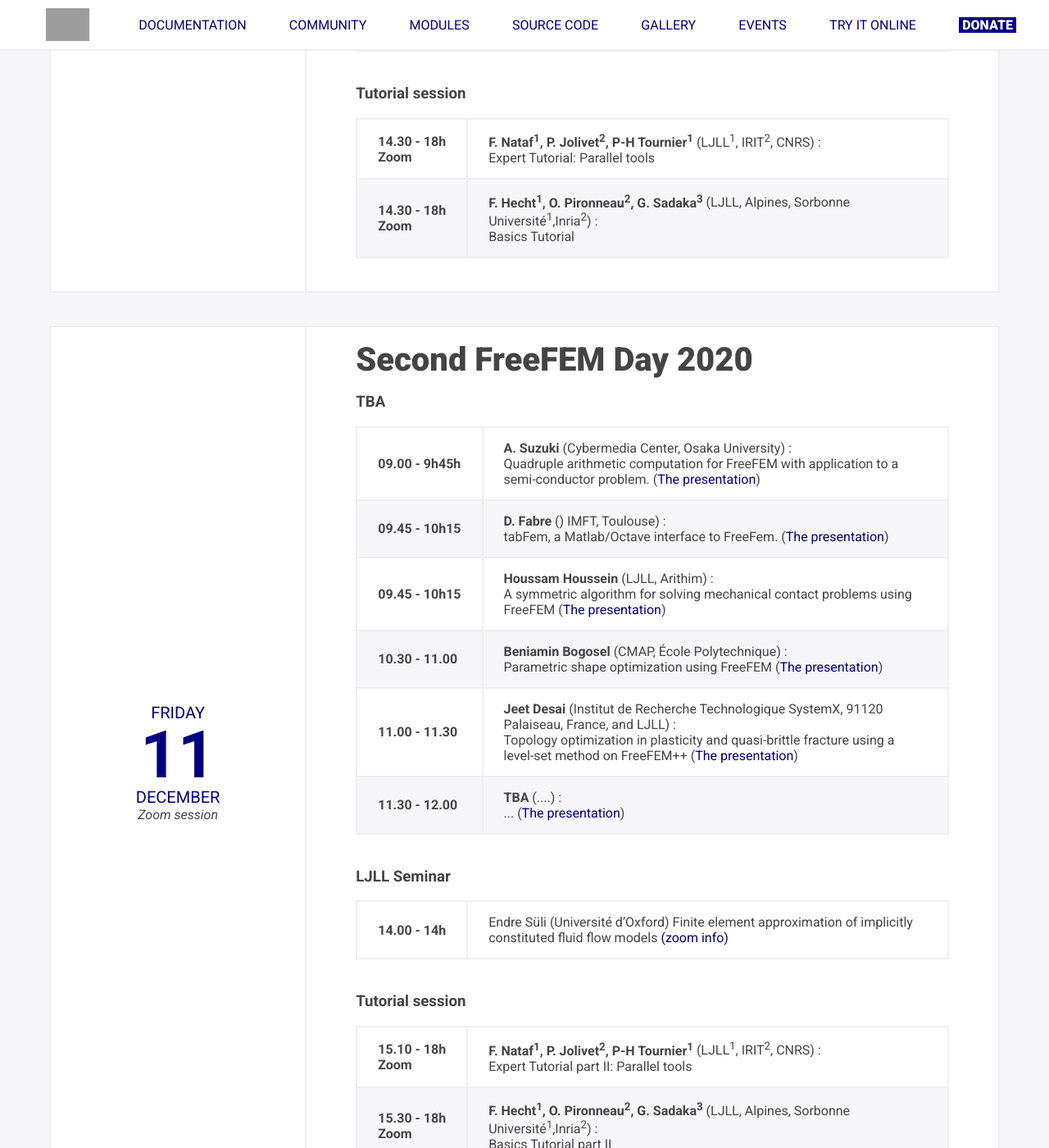
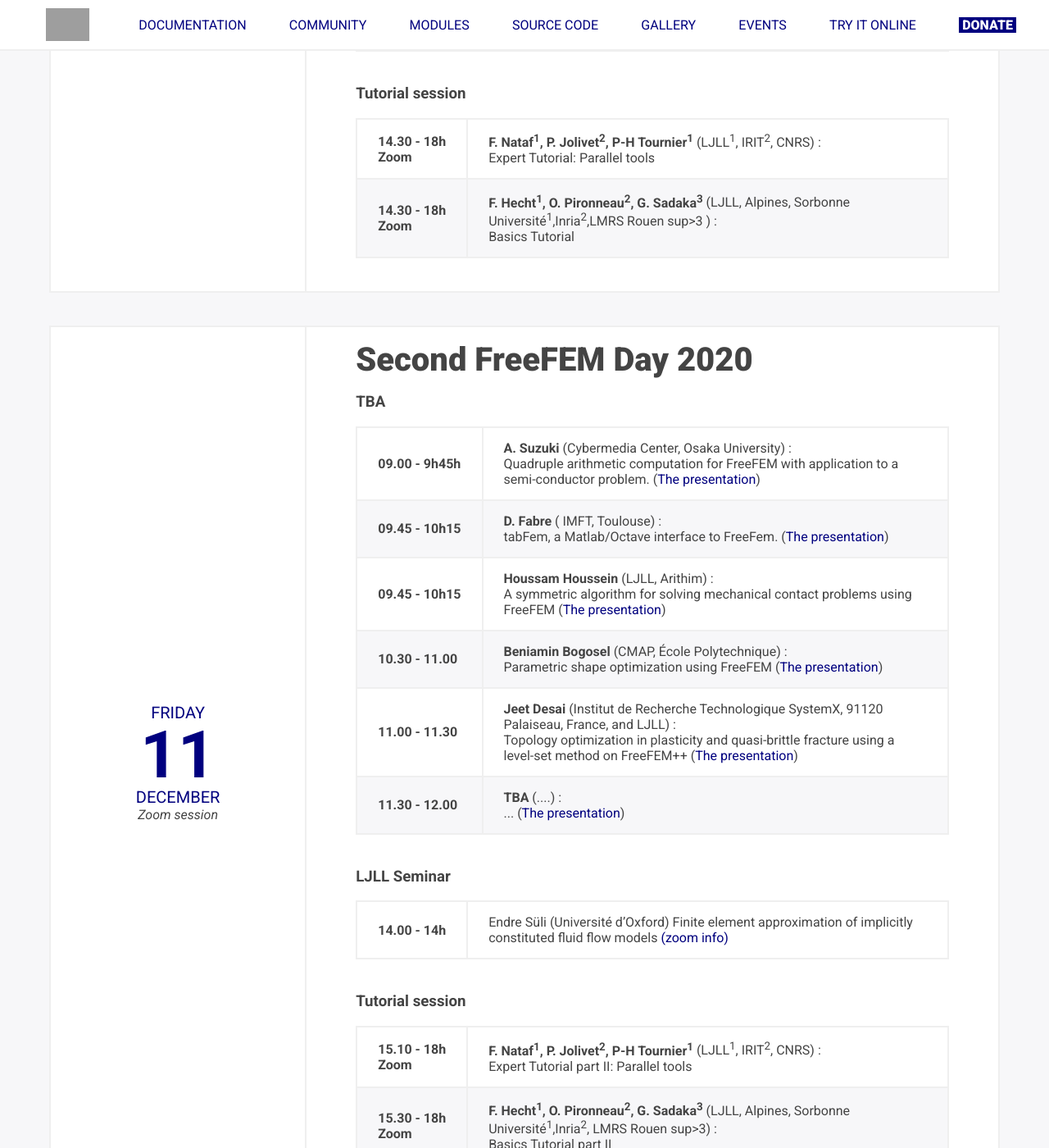
Before and after one commit to FreeFem/FreeFem-website, a Jekyll site: the page built from ffdays.md, in a window 1280 px wide and 1400 px high, scrolled down 1503 px. Shown: the whole window at 82% size. Built offline with Jekyll 4.4.1, drawn with Linux system fonts in a browser that asks for light colours.

Commit message:
correct mistake in ref.

```diff
--- a/_layouts/ffdays.html
+++ b/_layouts/ffdays.html
@@ -119,7 +119,7 @@
               <tr>
 		<th scope="row">14.30 - 18h<br> Zoom </th>
                 <td>
-                  <strong>F. Hecht<sup>1</sup>, O. Pironneau<sup>2</sup>,  G. Sadaka<sup>3</sup></strong> (LJLL, Alpines, Sorbonne Université<sup>1</sup>,Inria<sup>2</sup>) :
+                  <strong>F. Hecht<sup>1</sup>, O. Pironneau<sup>2</sup>,  G. Sadaka<sup>3</sup></strong> (LJLL, Alpines, Sorbonne Université<sup>1</sup>,Inria<sup>2</sup>,LMRS  Rouen sup>3</sup> ) :
                   <br>
                   Basics Tutorial
                 </td>
@@ -157,7 +157,7 @@
                 </tr>
                   <th scope="row">09.45 - 10h15<br> </th>
                   <td>
-                  <strong>D. Fabre </strong> () IMFT, Toulouse) :
+                  <strong>D. Fabre </strong> ( IMFT, Toulouse) :
            	   	  <br>
 		  tabFem, a Matlab/Octave interface to FreeFem.
 
@@ -235,7 +235,7 @@
               <tr>
 		<th scope="row">15.30 - 18h<br> Zoom </th>
                 <td>
-                  <strong>F. Hecht<sup>1</sup>, O. Pironneau<sup>2</sup>,  G. Sadaka<sup>3</sup></strong> (LJLL, Alpines, Sorbonne Université<sup>1</sup>,Inria<sup>2</sup>) :
+                  <strong>F. Hecht<sup>1</sup>, O. Pironneau<sup>2</sup>,  G. Sadaka<sup>3</sup></strong> (LJLL, Alpines, Sorbonne Université<sup>1</sup>,Inria<sup>2</sup>, LMRS  Rouen sup>3</sup>) :
                   <br>
                   Basics Tutorial part II
                 </td>
```
